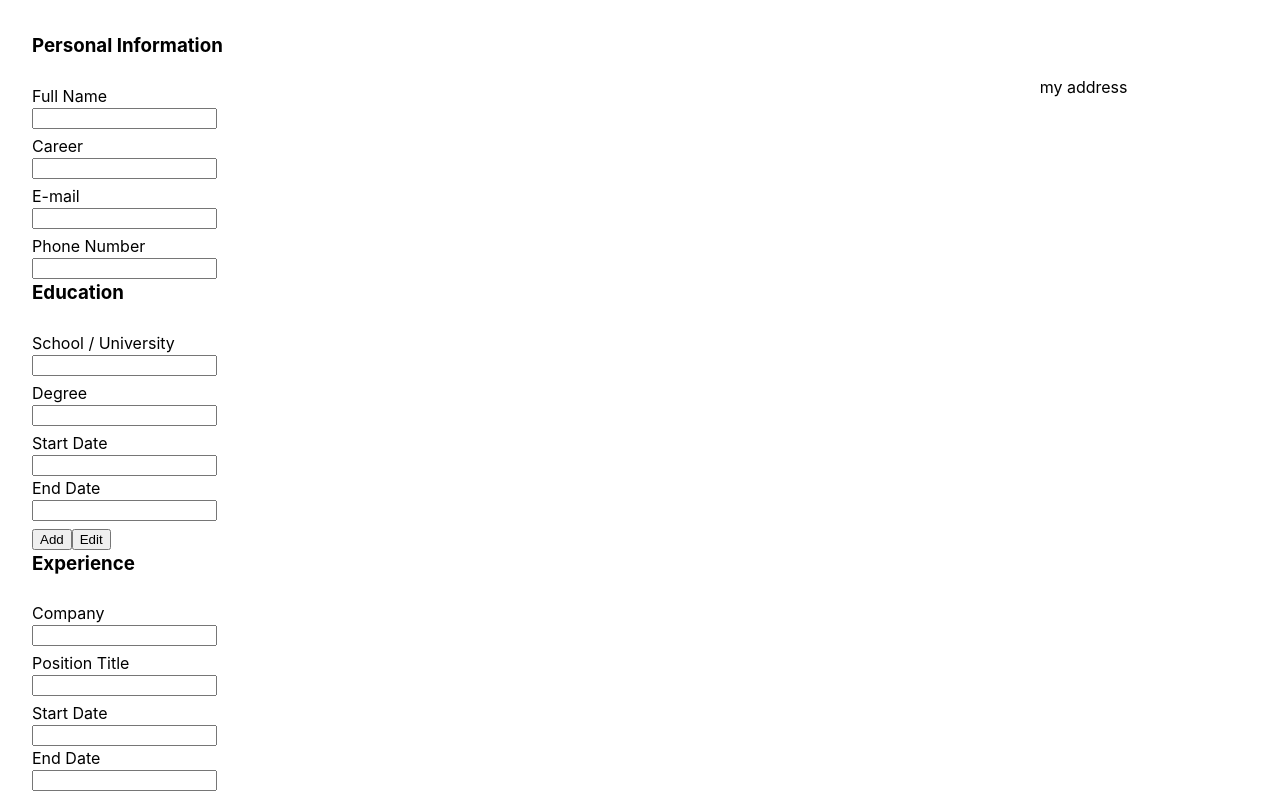
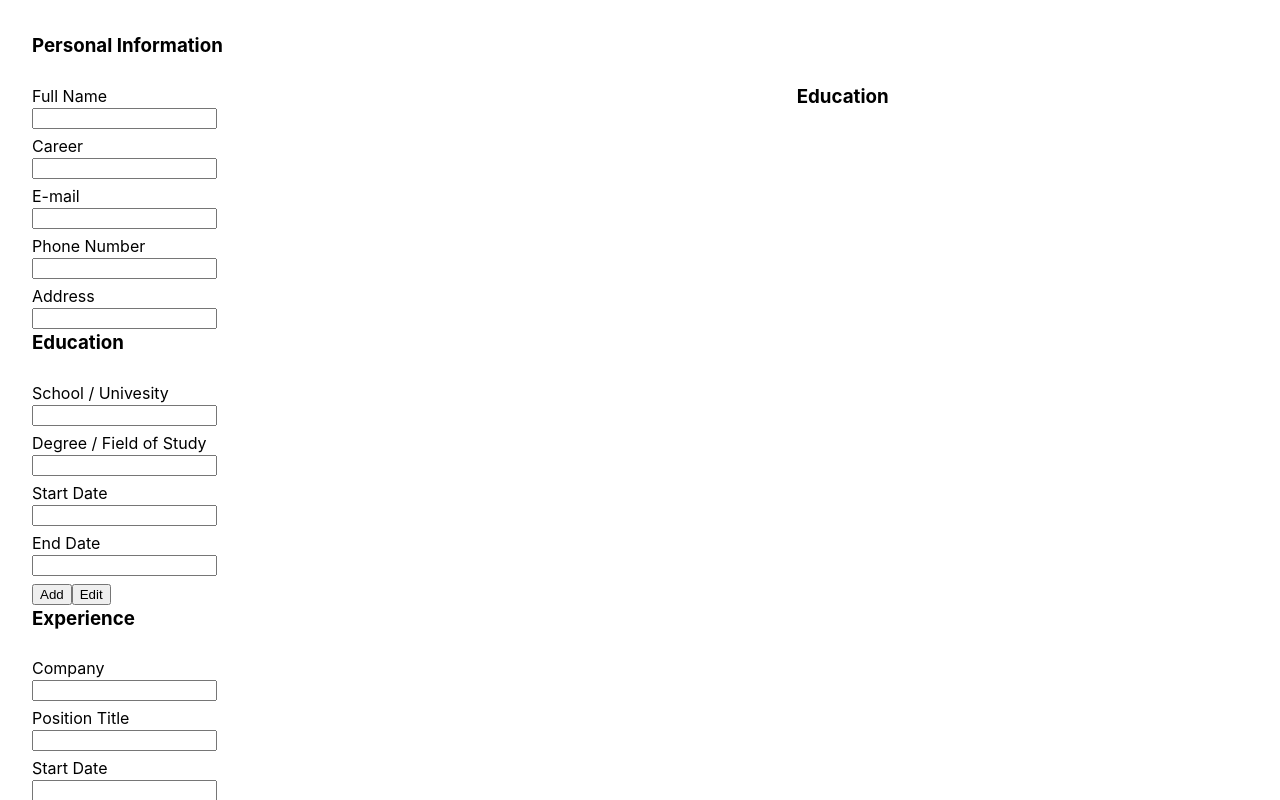
Before and after one commit to mpetkov228/cv-application, a React app: page / in a window 1280 px wide. Shown: the top 800 px of the page. Built offline with nearby package versions, Linux system fonts and the light colour scheme; the HTML template or start-up script is replaced by a standard one.

Commit message:
Display education form data to page

```diff
--- a/src/App.css
+++ b/src/App.css
@@ -15,6 +15,7 @@
 h1 {
   font-size: 2rem;
   text-align: center;
+  margin-top: 0;
   margin-bottom: 10px;
 }
 
--- a/src/App.jsx
+++ b/src/App.jsx
@@ -11,7 +11,17 @@ function App() {
   const [educationInfo, setEducationInfo] = useState(education);
   const [experienceInfo, setExperienceInfo] = useState(experience);
 
-  console.log(userInfo);
+  function handleSubmit(e) {
+    e.preventDefault();
+    const formData = new FormData(e.target);
+
+    if (e.target.id == 'edu') {
+      setEducationInfo(Object.fromEntries(formData));
+    } else if (e.target.id == 'exp') {
+      setExperienceInfo(Object.fromEntries(formData));
+    }
+    console.log(educationInfo);
+  }
 
   return (
     <>
@@ -22,9 +32,10 @@ function App() {
           <Input label="Career" type="text" onChange={(e) => setUserInfo({ ...userInfo, career: e.target.value })} />
           <Input label="E-mail" type="email" onChange={(e) => setUserInfo({ ...userInfo, email: e.target.value })} />
           <Input label="Phone Number" type="tel" onChange={(e) => setUserInfo({ ...userInfo, phoneNumber: e.target.value })} />
+          <Input label="Address" type="text" onChange={(e) => setUserInfo({ ...userInfo, address: e.target.value })} />
         </div>
-        <Education />
-        <Experience />
+        <Education formSubmit={handleSubmit} />
+        <Experience formSubmit={handleSubmit}/>
       </section>
       <section className="cv">
         <h1>{userInfo.fullName}</h1>
@@ -32,7 +43,14 @@ function App() {
         <div className="contact-details">
           <p>{userInfo.email}</p>
           <p>{userInfo.phoneNumber}</p>
-          <p>my address</p>
+          <p>{userInfo.address}</p>
+        </div>
+        <h3>Education</h3>
+        <div className="education">
+          <p>{educationInfo.school}</p>
+          <p>{educationInfo.degree}</p>
+          <p>{educationInfo.startDate}</p>
+          <p>{educationInfo.endDate}</p>
         </div>
       </section>
     </>
--- a/src/components/Info.jsx
+++ b/src/components/Info.jsx
@@ -1,27 +1,43 @@
+import { useState } from 'react';
+
 import './Info.css';
+import Input from './Input';
+import { education } from './initialState/initialState';
 
-function Education() {
+function Education({ formSubmit }) {
+    const [educationInfo, setEducationInfo] = useState(education);
+
     return (
-        <form className="info education">
+        <form onSubmit={formSubmit} id="edu" className="info education">
             <h3>Education</h3>
-            <label>
-                School / University
-                <input type="text" />
-            </label>
-            <label>
-                Degree
-                <input type="text" />
-            </label>
-            <div className="dates">
-                <label>
-                    Start Date
-                    <input type="text" />
-                </label>
-                <label>
-                    End Date
-                    <input type="text" />
-                </label>
-            </div>
+            <Input
+                id="school"
+                label="School / Univesity"
+                type="text"
+                value={educationInfo.school}
+                onChange={(e) => setEducationInfo({ ...educationInfo, school: e.target.value })}
+            />
+            <Input
+                id="degree"
+                label="Degree / Field of Study"
+                type="text"
+                value={educationInfo.degree}
+                onChange={(e) => setEducationInfo({ ...educationInfo, degree: e.target.value })}
+            />
+            <Input
+                id="startDate"
+                label="Start Date"
+                type="text"
+                value={educationInfo.startDate}
+                onChange={(e) => setEducationInfo({ ...educationInfo, startDate: e.target.value })}
+            />
+            <Input
+                id="endDate"
+                label="End Date"
+                type="text"
+                value={educationInfo.endDate}
+                onChange={(e) => setEducationInfo({ ...educationInfo, endDate: e.target.value })}
+            />
             <div>
                 <button>Add</button>
                 <button type="button">Edit</button>
@@ -30,9 +46,9 @@ function Education() {
     )
 }
 
-function Experience() {
+function Experience({ formSubmit }) {
     return (
-        <form className="info experience">
+        <form onSubmit={formSubmit} id="exp" className="info experience">
             <h3>Experience</h3>
             <label>
                 Company
--- a/src/components/Input.jsx
+++ b/src/components/Input.jsx
@@ -1,8 +1,8 @@
-function Input({ label, type, onChange }) {
+function Input({ id, label, type, onChange, value}) {
     return (
         <label>
             {label}
-            <input type={type} onChange={onChange} />
+            <input id={id} name={id} type={type} onChange={onChange} value={value} />
         </label>
     );
 }
--- a/src/components/initialState/initialState.js
+++ b/src/components/initialState/initialState.js
@@ -2,7 +2,8 @@ const personalInfo = {
     fullName: '',
     email: '',
     phoneNumber: '',
-    career: ''
+    career: '',
+    address: ''
 };
 
 const education = {
```
